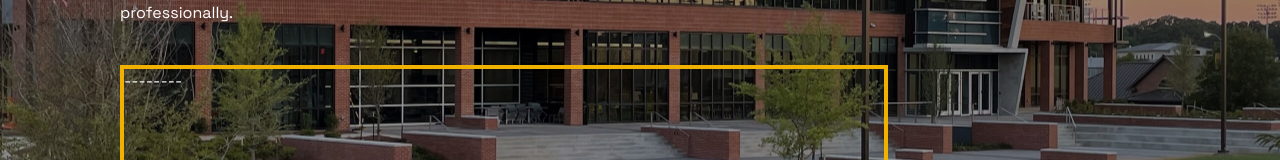
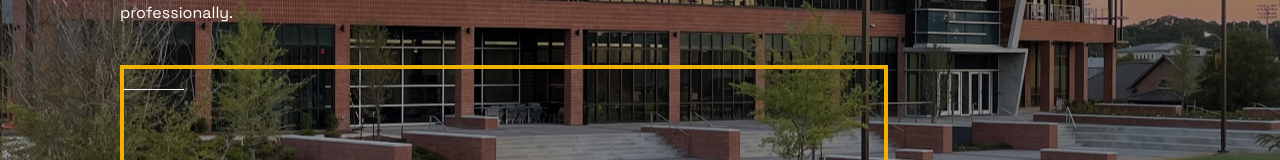
Before and after one commit to Johnnti/NSBE_WEBSITE, a React (Vite) app in the folder frontend/: page / in a window 1280 px wide. Shown: the part 1179-1339 px from the top of the page. Built offline with nearby package versions, Linux system fonts and the light colour scheme.

Commit message:
make underline effect of each stat comp

```diff
--- a/frontend/src/components/Statistic.jsx
+++ b/frontend/src/components/Statistic.jsx
@@ -3,7 +3,7 @@ export default function Statictic({ title, desc }) {
     <div className="stat">
       <p>{title}</p>
       <p>{desc}</p>
-      <span>--------</span>
+      <div className="mt-5 w-15 border-b border-white"></div>
     </div>
   );
 }
```
